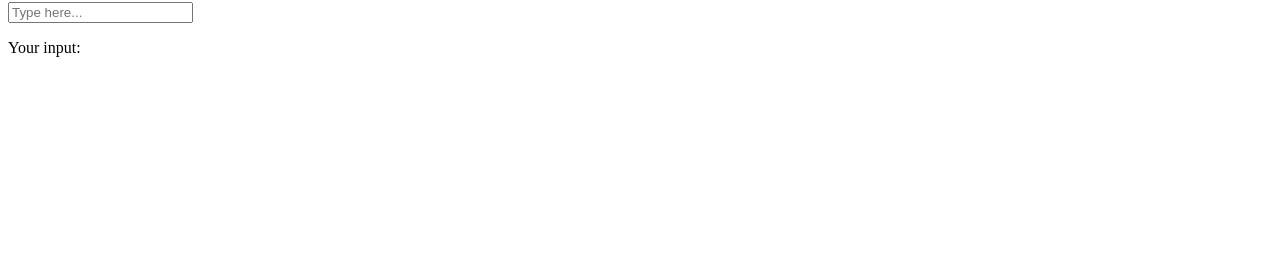
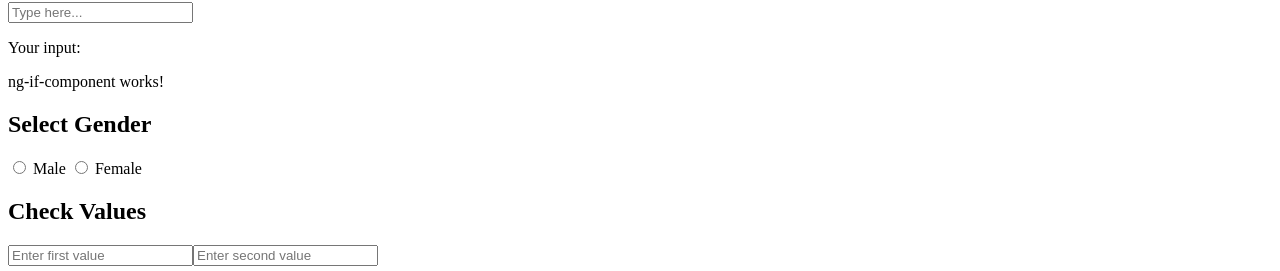
Before and after one commit to rutu-jadhav1/Angular_Task1, an Angular app: page / in a window 1280 px wide. Shown: the part 1101-1372 px from the top of the page. Before the commit the page ends 1174 px from the top, so only its background shows below. Built offline with nearby package versions, Linux system fonts and the light colour scheme.

Commit message:
structural directive- NgIf task

```diff
--- a/src/app/app.html
+++ b/src/app/app.html
@@ -6,3 +6,4 @@
 <app-image-component></app-image-component>
 <app-click-button-component></app-click-button-component>
 <app-two-way-binding-component></app-two-way-binding-component>
+<app-ng-if-component></app-ng-if-component>
--- a/src/app/app.ts
+++ b/src/app/app.ts
@@ -9,10 +9,12 @@ import { UserProfileComponent } from './component/Data-Binding/user-profile-comp
 import { ImageComponent } from './component/Data-Binding/image-component/image-component';
 import { ClickButtonComponent } from './component/Data-Binding/click-button-component/click-button-component';
 import { TwoWayBindingComponent } from './component/Data-Binding/two-way-binding-component/two-way-binding-component';
+import { NgIfComponent } from './component/StructuralDirectives/ng-if-component/ng-if-component';
 
 @Component({
   selector: 'app-root',
-  imports: [RouterOutlet,VariableComponent, ObjectComponent,ArrayComponent, FunctionComponent, UserProfileComponent, ImageComponent, ClickButtonComponent, TwoWayBindingComponent],
+  imports: [RouterOutlet,VariableComponent, ObjectComponent,ArrayComponent, FunctionComponent, UserProfileComponent,
+            ImageComponent, ClickButtonComponent, TwoWayBindingComponent, NgIfComponent],
   templateUrl: './app.html',
   styleUrl: './app.css'
 })
--- /dev/null
+++ b/src/app/component/StructuralDirectives/ng-if-component/ng-if-component.css
@@ -0,0 +1,10 @@
+.valueCheck-div{
+    width: 300px;
+    height: 100px;
+    border: 1px solid black;
+    background-color: purple;
+    color: white;
+    font-size: 20px;
+    margin-top: 10px;
+    padding: 10px;
+}
--- /dev/null
+++ b/src/app/component/StructuralDirectives/ng-if-component/ng-if-component.html
@@ -0,0 +1,22 @@
+<p>ng-if-component works!</p>
+<h2>Select Gender</h2>
+<label>
+  <input type="radio" name="gender" [(ngModel)]="selectedGender" value="Male">
+  Male
+</label>
+
+<label>
+  <input type="radio" name="gender" [(ngModel)]="selectedGender" value="Female">
+  Female
+</label>
+<p *ngIf="selectedGender === 'Male'">You Have Selected Male</p>
+<p *ngIf="selectedGender === 'Female'">You Have Selected Female</p>
+
+<h2>Check Values</h2>
+<div>
+    <input type="text" [(ngModel)]="firstValue"  placeholder="Enter first value">
+    <input type="text" [(ngModel)]="secondValue" placeholder="Enter second value">
+</div>
+<div *ngIf="firstValue !== secondValue" class="valueCheck-div">
+    <p>The values are different.</p>
+</div>
--- /dev/null
+++ b/src/app/component/StructuralDirectives/ng-if-component/ng-if-component.ts
@@ -0,0 +1,23 @@
+import { Component } from '@angular/core';
+import { FormsModule } from '@angular/forms';
+import { CommonModule } from '@angular/common';
+
+@Component({
+  selector: 'app-ng-if-component',
+  standalone: true,
+  imports: [FormsModule,CommonModule],
+  templateUrl: './ng-if-component.html',
+  styleUrl: './ng-if-component.css'
+})
+export class NgIfComponent {
+  /* A.Create 2 Radio Button for male & female
+     If male selected Show "You Have selected Male"
+     If feMale selected Show "You Have selected Female"
+  */
+  selectedGender: string = '';
+
+  // B. Take 2 textBox if we enter same value in both textbox hide div else show
+  firstValue: string = '';
+  secondValue: string = '';
+
+}
```
Also changed, not shown: 1 other file (tests, documents, lock files or other folders).
